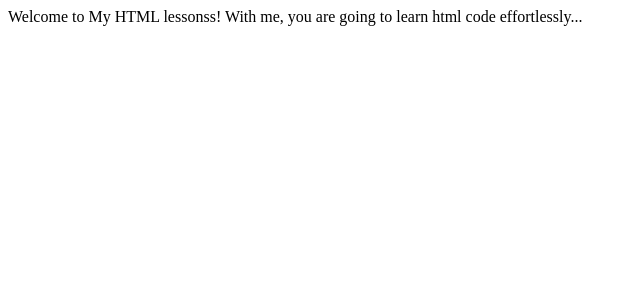
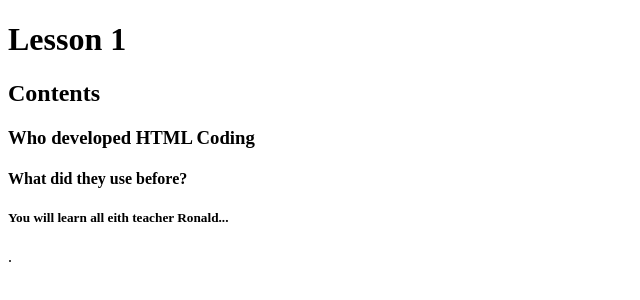
Before and after one commit to lubinronald36-design/MyFistLesson, a plain HTML site: page index.html in a window 1280 px wide. Shown: the whole page, without its empty margins (0-640 px from the left). Drawn offline with Linux system fonts and the light colour scheme.

Commit message:
Update index.html

```diff
--- a/index.html
+++ b/index.html
@@ -3,7 +3,12 @@
 <head>
   <title>MyLessons</title>
 </head>
-<body>
-  Welcome to My HTML lessonss! With me, you are going to learn html code effortlessly...
+<body><h1>Lesson 1</h1>
+<h2>Contents</h2>
+<h3>Who developed HTML Coding</h3>
+<h4>What did they use before?</h4>
+<h5>You will learn all eith teacher Ronald...</h5>
+<h6Welcome to My HTML lessonss! With me, you are going to learn html code effortlessly..g</h6>
+  .
 </body>
 </html>
```
